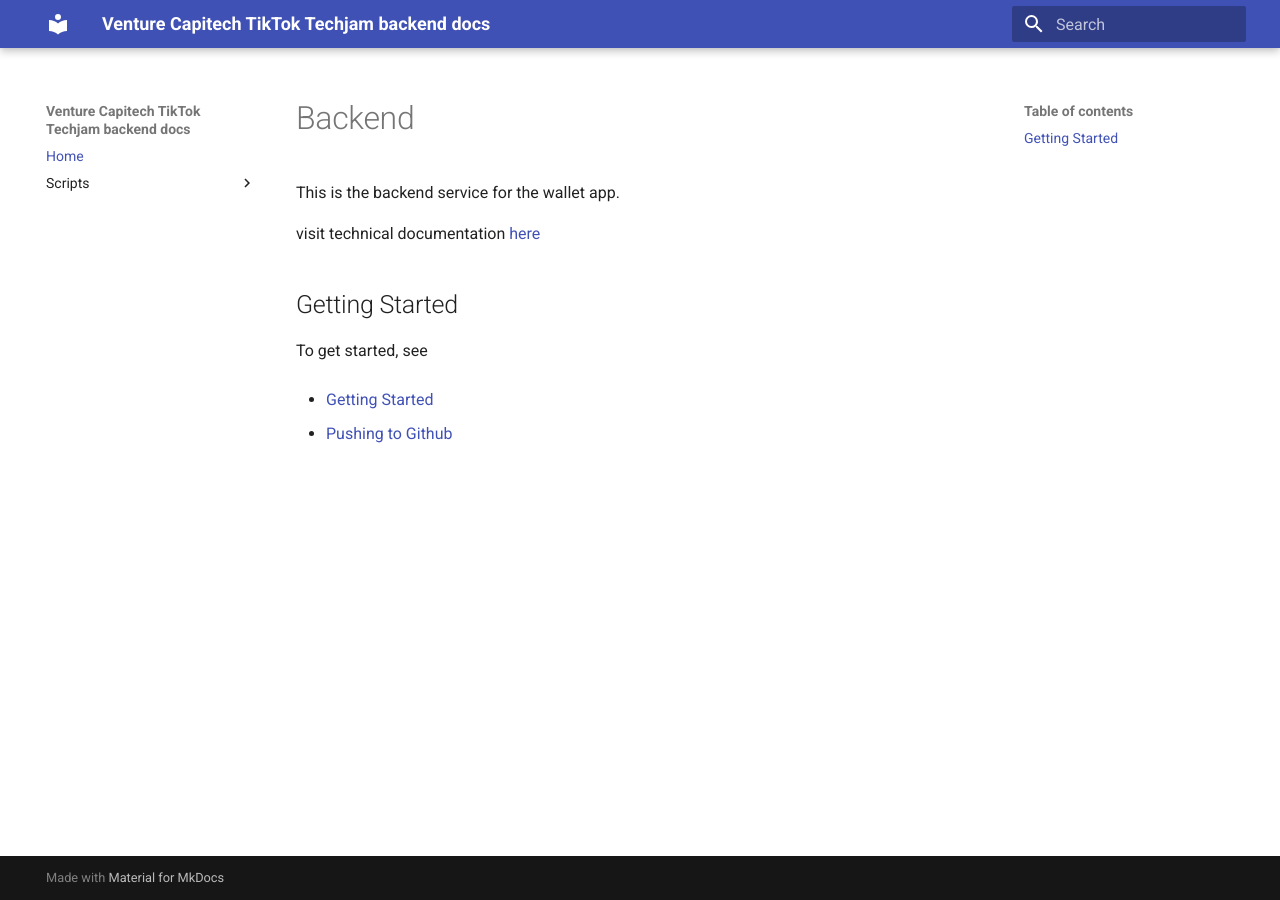
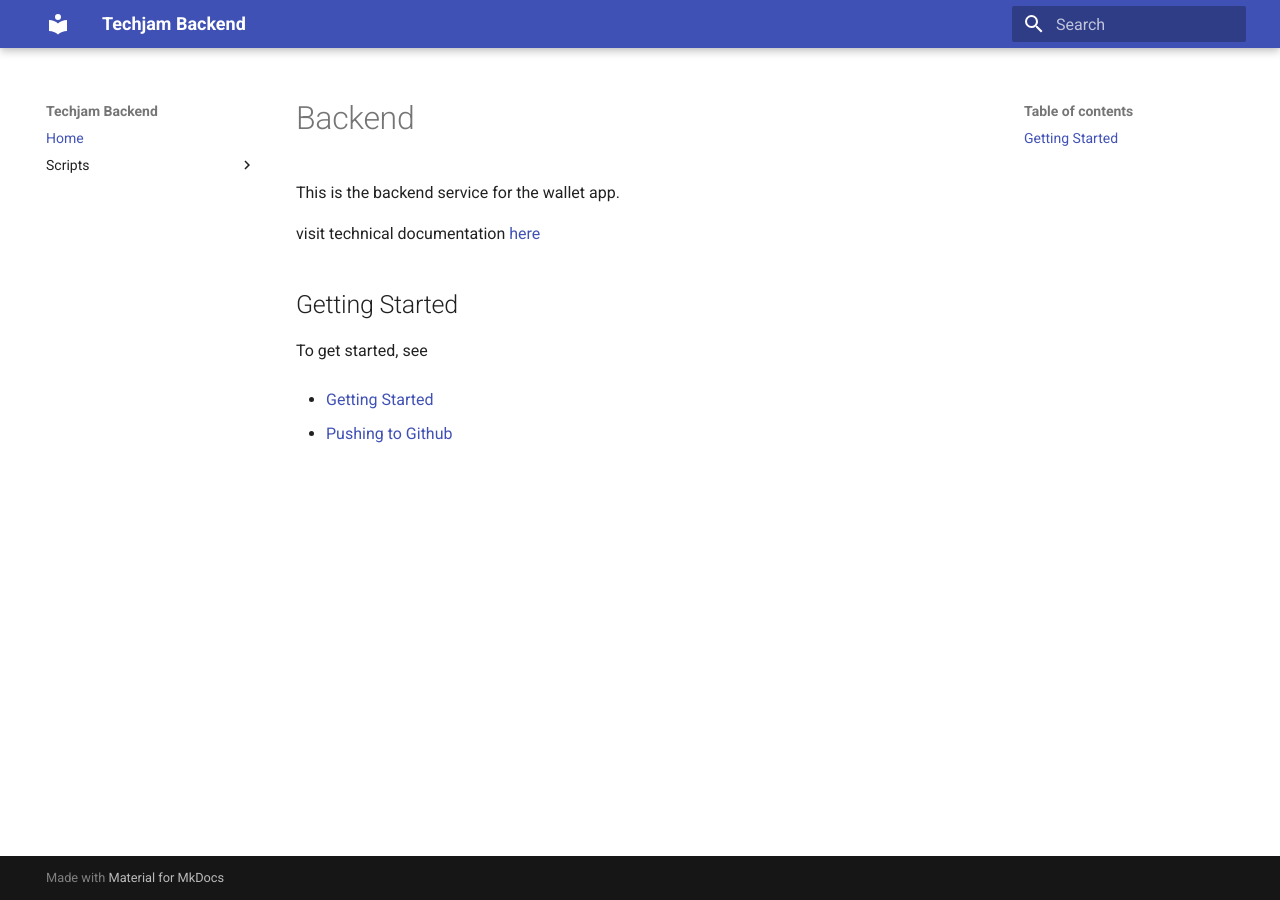
Before and after one commit to venture-capitech/backend, an MkDocs documentation site: the page built from docs/README.md, in a window 1280 px wide. Built offline with MkDocs 1.6.1 and Material for MkDocs 9.7.7, drawn with Linux system fonts in a browser that asks for light colours.

Commit message:
automated commit

```diff
--- a/mkdocs.yml
+++ b/mkdocs.yml
@@ -1,4 +1,4 @@
-site_name: Venture Capitech TikTok Techjam backend docs
+site_name: Techjam Backend
 site_url: https://venture-capitech.github.io/backend
 
 theme:
```
